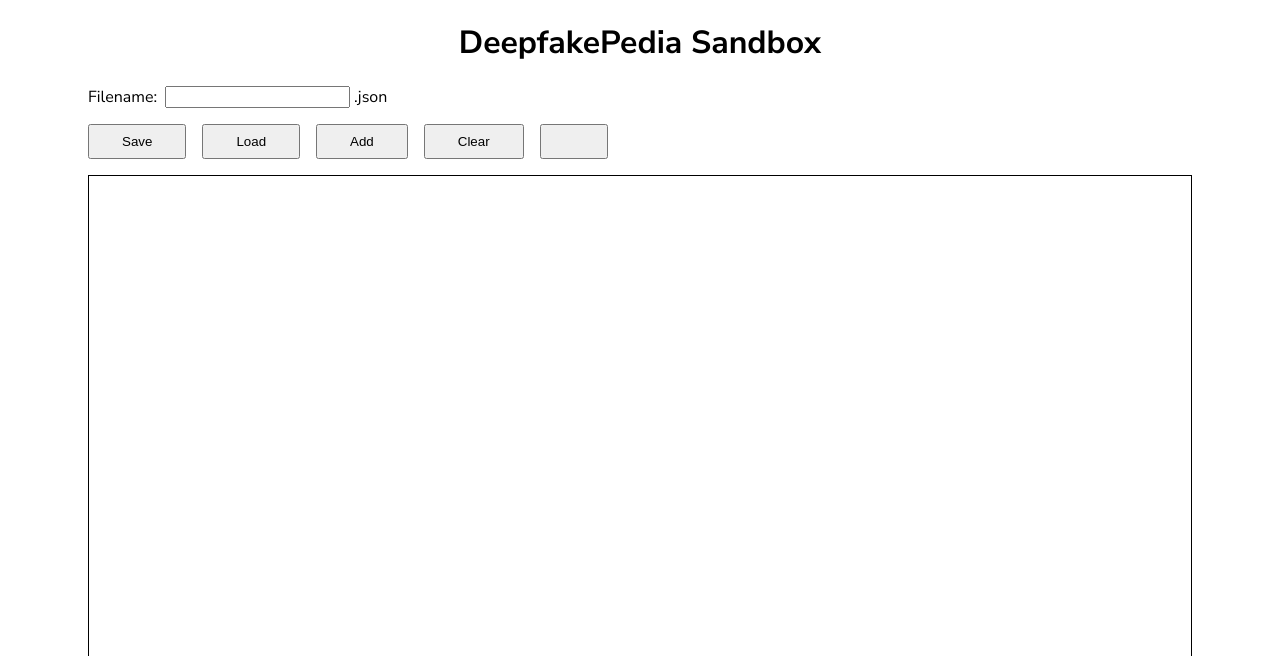
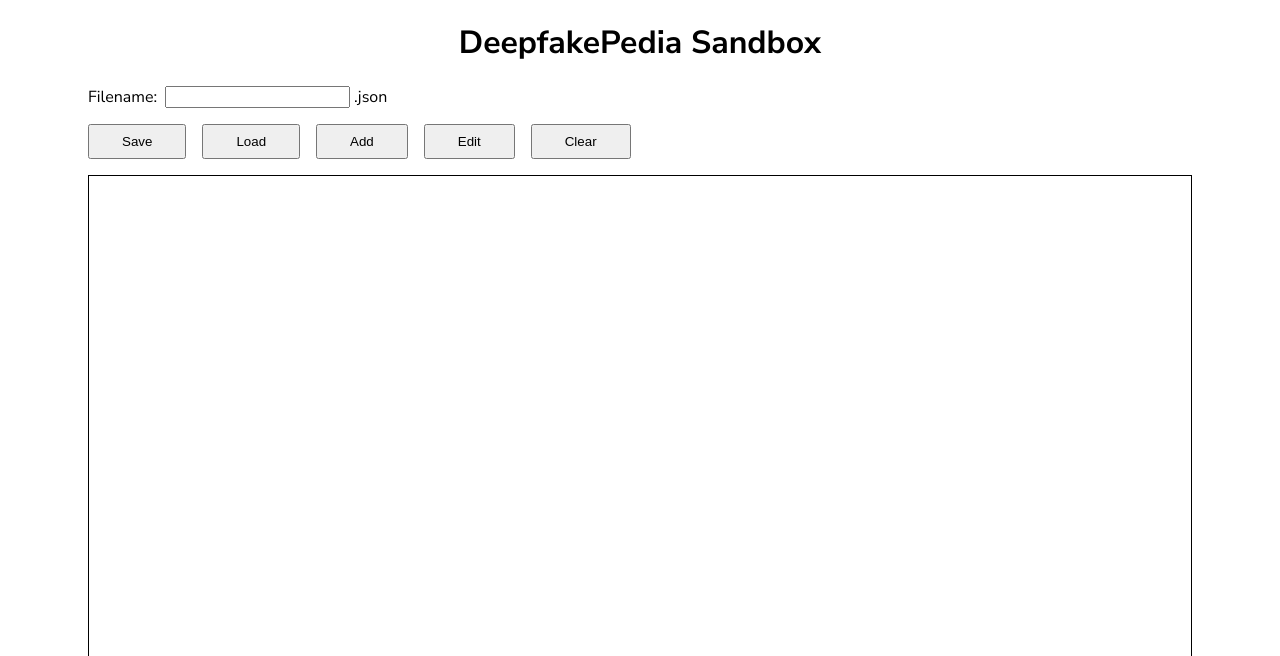
Before and after one commit to ZRQ00/DFPediaSandbox, a Flask app: page / in a window 1280 px wide. Shown: the top 656 px of the page. Run offline with Flask 3, Linux system fonts and the light colour scheme.

Commit message:
Small bug fix

```diff
--- a/templates/index.html
+++ b/templates/index.html
@@ -14,8 +14,9 @@
     <input type="file" id="file-input" style="display: none;" accept=".json">
     <button onclick="loadJSON()">Load</button>
     <button onclick="openModal()">Add</button>
+    <button onclick="openEditModal()">Edit</button>
     <button onclick="clearModule()">Clear</button>
-    <button onclick="openEditModal()"></button>
+
 </div>
 
 <div class="box">
```
